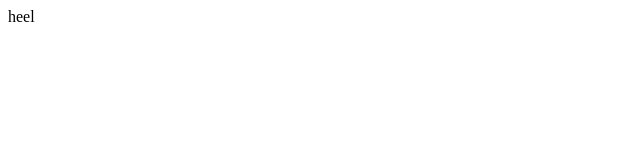
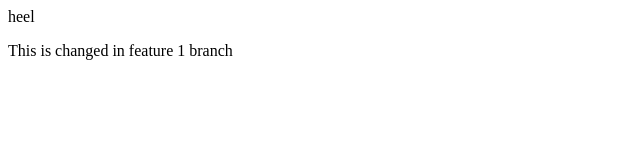
Before and after one commit to LukeshM22/localrepo, a plain HTML site: page index.html in a window 1280 px wide. Shown: the whole page, without its empty margins (0-640 px from the left). Drawn offline with Linux system fonts and the light colour scheme.

Commit message:
in feature 1 branch

```diff
--- a/index.html
+++ b/index.html
@@ -1 +1,4 @@
 <p>heel</p>
+
+
+<p> This is changed in feature 1 branch</p>
```
